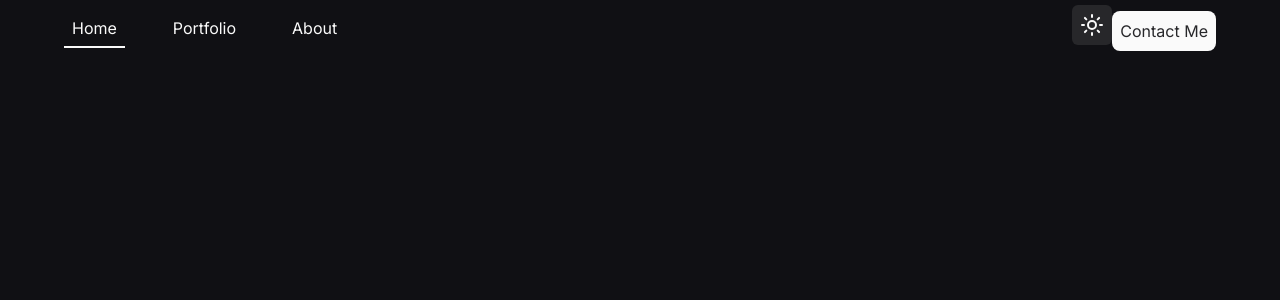
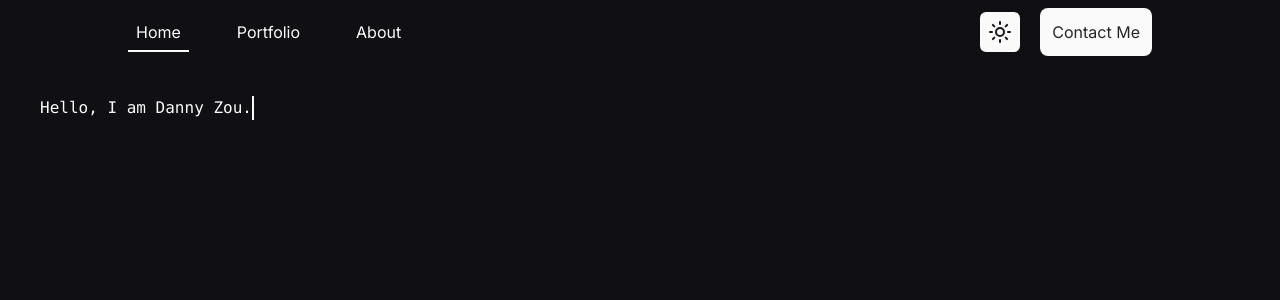
Before and after one commit to danny-zou18/portfolio-site, a Next.js app in the folder project/: page / in a window 1280 px wide. Shown: the top 300 px of the page. Built offline with nearby package versions, Linux system fonts and the light colour scheme.

Commit message:
added text animation for intro, home page

```diff
--- a/project/src/app/page.tsx
+++ b/project/src/app/page.tsx
@@ -1,9 +1,9 @@
-import Image from "next/image";
+import TextAnimation from "@/components/home/TextAnimation";
 
 export default function Home() {
   return (
-    <main className="flex overflow-hidden bg-white">
-
+    <main className="flex overflow-hidden p-10">
+      <TextAnimation text="Hello, I am Danny Zou." />
     </main>
   );
 }
--- a/project/src/components/ContactModal.tsx
+++ b/project/src/components/ContactModal.tsx
@@ -62,7 +62,7 @@ const ContactModal: React.FC = () => {
 
   return (
     <div
-      className={` border-2 flex flex-col w-[35rem] h-[29rem] absolute top-1/2 left-1/2 transform -translate-x-1/2 -translate-y-1/2 p-6 pt-3 shadow-lg rounded-sm ${
+      className={` border-2 flex flex-col w-[35rem] h-[32rem] absolute top-1/2 left-1/2 transform -translate-x-1/2 -translate-y-1/2 p-10 pt-5 shadow-lg rounded-sm ${
         showModal ? "opacity-100" : "opacity-0"
       }`}
     >
@@ -75,7 +75,7 @@ const ContactModal: React.FC = () => {
       </motion.div>
       <div className=" border-b-2 border-primary text-[1.7rem]">Contact Me</div>
       <form className="w-full h-full" onSubmit={handleSubmit(onSubmit)}>
-        <div className="flex justify-between mt-4">
+        <div className="flex justify-between mt-5">
           <div className="grid w-[48%] max-w-sm items-center gap-1.5">
             <Label htmlFor="text">Name</Label>
             <Input type="text" id="name" className="bg-primary text-secondary" {...register('name', { required: true })} />
@@ -87,21 +87,21 @@ const ContactModal: React.FC = () => {
             {errors.email && <span>This field is required</span>}
           </div>
         </div>
-        <div className="mt-3">
+        <div className="mt-5">
           <div className="grid w-[48%] max-w-sm items-center gap-1.5">
-            <Label htmlFor="text">Subject</Label>
-            <Input type="text" id="subject" className="bg-primary text-secondary" {...register('subject', { required: true })} />
+            <Label htmlFor="text" className="flex items-center">Subject <span className="text-[.8rem] text-gray-400">(Optional)</span></Label>
+            <Input type="text" id="subject" className="bg-primary text-secondary" {...register('subject', { required: false })} />
             {errors.subject && <span>This field is required</span>}
           </div>
         </div>
-        <div className="grid w-full gap-1.5 mt-3 ">
+        <div className="grid w-full gap-1.5 mt-5 ">
           <Label htmlFor="message">Message</Label>
           <Textarea placeholder="Type your message here." id="message" rows={6} className="bg-primary text-secondary" {...register('message', { required: true })} />
           {errors.message && <span>This field is required</span>}
         </div>
         <button
           type="submit"
-          className="bg-primary text-background h-[2.5rem] mt-6 rounded-md hover:bg-gray-800 w-full"
+          className="bg-primary text-background h-[2.5rem] mt-8 rounded-md hover:bg-gray-800 w-full"
         >
           Submit
         </button>
--- a/project/src/components/Navbar.tsx
+++ b/project/src/components/Navbar.tsx
@@ -28,7 +28,7 @@ const NavBtn: React.FC<NavBtnProp> = ({ href, whereto }) => {
       className="group rounded-sm p-2 ml-10 relative first:ml-0"
       whileHover={whileHover}
     >
-      <Link href={href} className="">
+      <Link href={href} className="text-primary">
         {whereto}
       </Link>
       <div className="absolute bottom-0 left-0 h-0.5 bg-primary transition-all duration-500 group-hover:w-full w-0"></div>
@@ -48,16 +48,16 @@ const Navbar: React.FC = () => {
     contactModal.onOpen();
   }, [contactModal]);
   return (
-    <div className="flex flew-row justify-between items-center h-14 w-[90%] ml-auto mr-auto">
+    <div className="flex flew-row justify-between items-center h-14 w-[80%] ml-auto mr-auto pt-2">
       <div className="flex flex-row  ">
         <NavBtn href="/" whereto="Home" />
         <NavBtn href="/portfolio" whereto="Portfolio" />
         <NavBtn href="/about" whereto="About" />
       </div>
-      <div className="">
+      <div className="flex flex-row items-center">
         <ToggleDarkLightMode />
         <button
-          className="p-2 rounded-lg bg-primary text-secondary "
+          className="p-3 rounded-lg bg-primary text-secondary "
           onClick={openContact}
         >
           Contact Me
--- a/project/src/components/ToggleDarkLightMode.tsx
+++ b/project/src/components/ToggleDarkLightMode.tsx
@@ -23,16 +23,17 @@ const ToggleDarkLightMode: React.FC = () => {
 
   return (
     <Button
-      variant="secondary"
+      variant="default"
       size="icon"
       onClick={() => {
         setTheme(`${dark ? "light" : "dark"}`);
       }}
+      className="mr-5"
     >
       {dark ? (
-        <Sun className="hover:cursor-pointer hover:text-primary" />
+        <Sun className="hover:cursor-pointer hover:text-foreground" />
       ) : (
-        <Moon className="hover:cursor-pointer hover:text-primary" />
+        <Moon className="hover:cursor-pointer hover:text-foreground" />
       )}
     </Button>
   );
--- /dev/null
+++ b/project/src/components/home/TextAnimation.tsx
@@ -0,0 +1,22 @@
+import React from "react";
+
+interface TextAnimationProps {
+  text: string;
+}
+
+const TextAnimation: React.FC<TextAnimationProps> = ({ text }) => {
+  return (
+    <div>
+      <h1
+        className="relative w-[max-content] font-mono
+        before:absolute before:inset-0 before:animate-typewriter
+        before:bg-background
+        after:absolute after:inset-0 after:w-[0.125em] after:animate-caret
+        after:bg-primary">
+        {text}
+      </h1>
+    </div>
+  );
+};
+
+export default TextAnimation;
--- a/project/tailwind.config.ts
+++ b/project/tailwind.config.ts
@@ -67,10 +67,34 @@ const config = {
           from: { height: "var(--radix-accordion-content-height)" },
           to: { height: "0" },
         },
+        typewriter: {
+          to: {
+            left: "100%"
+          }
+        },
+        blink: {
+          '0%': {
+            opacity: '0',
+          },
+          '0.1%': {
+            opacity: '1',
+          },
+          '50%': {
+            opacity: '1',
+          },
+          '50.1%': {
+            opacity: '0',
+          },
+          '100%': {
+            opacity: '0',
+          },
+        },
       },
       animation: {
         "accordion-down": "accordion-down 0.2s ease-out",
         "accordion-up": "accordion-up 0.2s ease-out",
+         typewriter: "typewriter 4s steps(11) forwards",
+         caret: 'typewriter 4s steps(11) forwards, blink 1s steps(11) infinite 4s',
       },
     },
   },
```
